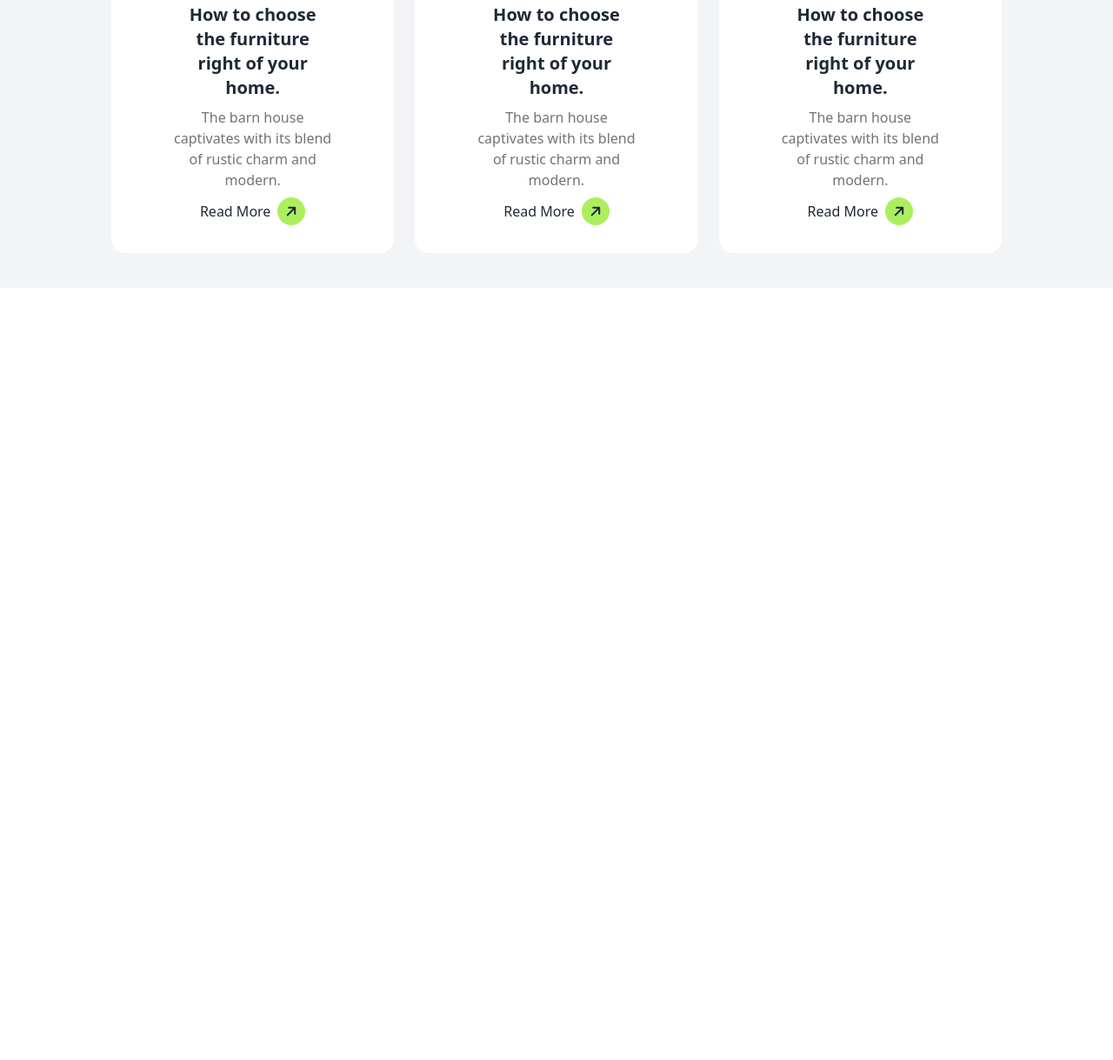
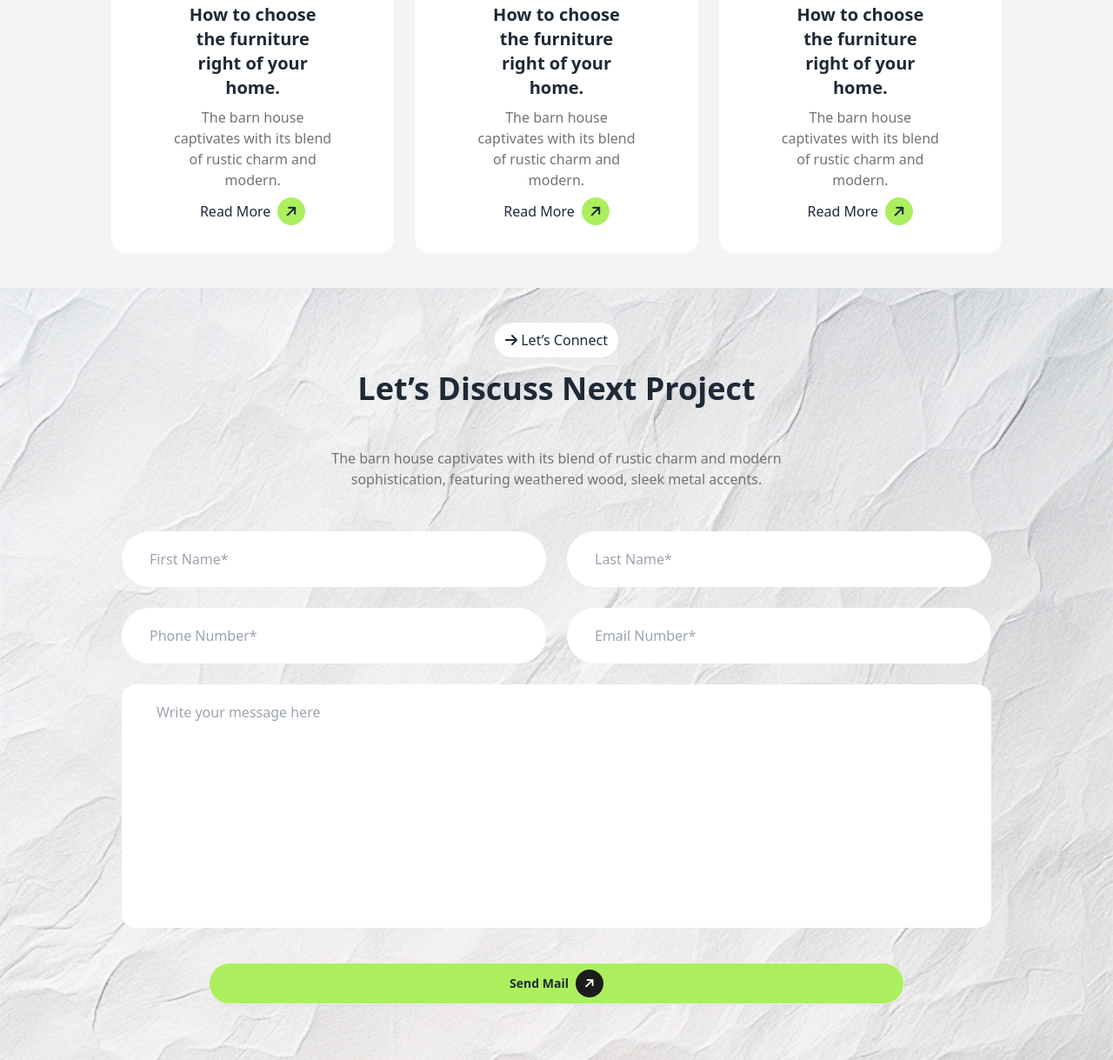
Before and after one commit to nafx0/Rinterio, a plain HTML site: page index.html in a window 1280 px wide. Shown: the part 3461-4680 px from the top of the page at 87% size. Before the commit the page ends 3792 px from the top, so only its background shows below. Drawn offline with nearby package versions, Linux system fonts and the light colour scheme.

Commit message:
added let's connect Section

```diff
--- a/index.html
+++ b/index.html
@@ -16,6 +16,12 @@
         }
         p {
             color: #737373;
+        }
+        textarea::placeholder {
+            color: #888;
+            opacity: 1;
+            font-size: 16px;
+            padding-left: 8px;
         }
     </style>
     <!-- Tailwind+DaisyUI CDN -->
@@ -398,6 +404,29 @@
                 </div>
             </div>
            </section>
+           <!-- Connect Section -->
+            <section class="min-h-screen bg-cover bg-no-repeat px-10" style="background-image: url(assets/bg.jpg);">
+                <div class="pt-10">
+                    <div class="lg:space-x-2 bg-white rounded-full w-fit px-3 py-2 mb-4 mx-auto"><i class="fa-solid fa-arrow-right text-center"></i>
+                        Let’s Connect
+                    </div>
+                </div>
+                <h3 class="text-4xl font-bold text-center">Let’s Discuss Next Project</h3>
+                <br>
+                <p class="max-w-prose lg:mt-6 text-center mx-auto mb-12">The barn house captivates with its blend of rustic charm and modern sophistication, featuring weathered wood, sleek metal accents.</p>
+                <div class="grid grid-cols-1 lg:grid-cols-2 gap-6 max-w-screen-lg mx-auto px-3">
+                    <input type="text" placeholder="First Name*" class="input-bordered rounded-full px-8 py-5" required/>
+                    <input type="text" placeholder="Last Name*" class="input-bordered rounded-full px-8 py-5" required/>
+                    <input type="text" placeholder="Phone Number*" class="input-bordered rounded-full px-8 py-5" required/>
+                    <input type="text" placeholder="Email Number*" class="input-bordered rounded-full px-8 py-5" required/>
+                    <textarea placeholder="Write your message here" class="input-bordered rounded-2xl px-8 py-5 lg:col-span-2 resize-none" rows="10"></textarea>
+                </div>
+                <div class="flex justify-center w-full mt-10 pb-16">
+                    <a class="btn bg-[#ABEF5F] rounded-full lg:w-4/6 w-full">Send Mail<div class="h-8 w-8 rounded-full bg-[#1C1C1C] flex justify-center items-center">
+                        <i class="fa-solid fa-arrow-right -rotate-45 text-white"></i>
+                    </div></a>
+                </div>
+            </section>
     </main>
     <footer>
 
```
